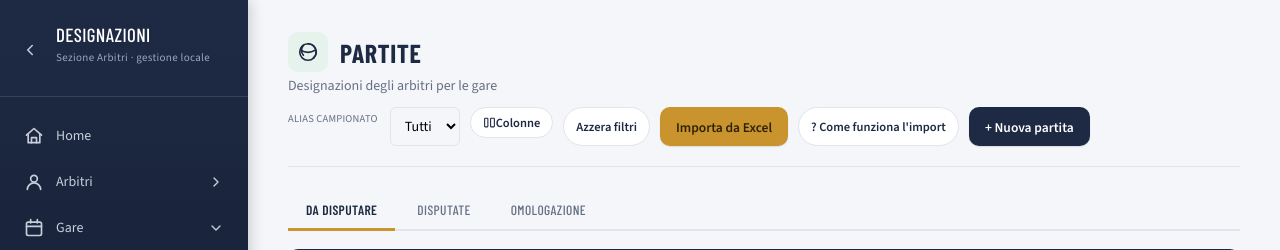
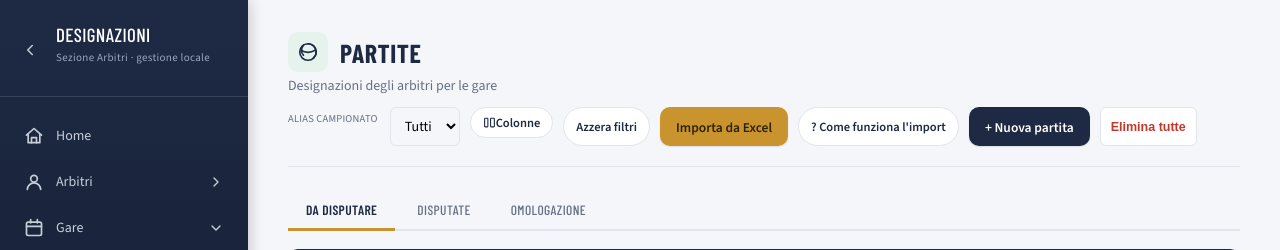
Before and after one commit to compesaro-debug/designazioni-arbitri, a Flask app: page /partite in a window 1280 px wide. Shown: the top 250 px of the page. Run offline with Flask 3, Linux system fonts and the light colour scheme; the visitor is signed in with stand-in values (Sample User, id 1); data that the repository does not hold is empty.

Commit message:
Add a bulk-delete button per Partite tab
"Elimina tutte" on Da disputare / Disputate wipes only that tab's
matches (mirrors what a "sostituisci" import already deletes, minus
the reimport), behind a double confirmation since it's irreversible.

Co-Authored-By: Claude Sonnet 5 <noreply@anthropic.com>

```diff
--- a/app.py
+++ b/app.py
@@ -387,6 +387,20 @@ def delete_partita(id):
     conn.commit()
     conn.close()
     return jsonify({"ok": True})
+
+
+@app.route("/api/partite/elimina-tutte", methods=["DELETE"])
+def elimina_tutte_partite():
+    """Cancella in blocco tutte le partite di una sola scheda (solo 'da disputare' oppure
+    solo 'disputate'), su richiesta esplicita dal pulsante dedicato in Partite. Stesso effetto
+    del DELETE fatto da un import in modalità 'sostituisci' senza però reimportare nulla."""
+    disputata = request.args.get("disputata", "0")
+    conn = db.get_db()
+    eliminate = conn.execute("SELECT COUNT(*) FROM partite WHERE disputata=?", (disputata,)).fetchone()[0]
+    conn.execute("DELETE FROM partite WHERE disputata=?", (disputata,))
+    conn.commit()
+    conn.close()
+    return jsonify({"ok": True, "eliminate": eliminate})
 
 
 @app.route("/api/partite/import", methods=["POST"])
--- a/static/js/partite.js
+++ b/static/js/partite.js
@@ -46,6 +46,9 @@ function cambiaTab(tab) {
   document.getElementById("btn-azzera-filtri-omologazione").style.display = isOmologazione ? "" : "none";
   document.getElementById("btn-importa-partite").style.display = isOmologazione ? "none" : "";
   document.getElementById("btn-nuova-partita").style.display = isOmologazione ? "none" : "";
+  document.getElementById("btn-elimina-tutte-partite").style.display = isOmologazione ? "none" : "";
+  document.getElementById("btn-elimina-tutte-partite").textContent =
+    tab === "disputate" ? "Elimina tutte le disputate" : "Elimina tutte le da disputare";
   document.getElementById("hint-data-futura").style.display = (tab === "disputate" || isOmologazione) ? "" : "none";
 
   if (isOmologazione) {
@@ -193,6 +196,16 @@ async function eliminaPartita(id) {
   caricaPartite();
 }
 
+async function eliminaTutteLePartite() {
+  const etichetta = tabCorrente === "disputate" ? "disputate" : "da disputare";
+  const n = (window._partiteCache || []).length;
+  if (!confirm(`Eliminare TUTTE le ${n} partite "${etichetta}"? L'operazione non si può annullare.`)) return;
+  if (!confirm(`Sei sicuro? Stai per cancellare in blocco tutte le partite "${etichetta}" (le altre schede non vengono toccate).`)) return;
+  const risultato = await apiDelete(`/api/partite/elimina-tutte?disputata=${tabCorrente === "disputate" ? "1" : "0"}`);
+  caricaPartite();
+  alert(`Eliminate ${risultato.eliminate} partite.`);
+}
+
 abilitaOrdinamento("#tabella-head-partite", ordinamentoPartite, renderTabellaPartite);
 abilitaFiltri("#tabella-head-partite", filtriPartite, renderTabellaPartite);
 abilitaRidimensionamentoColonne("#tabella-partite-el");
--- a/templates/partite.html
+++ b/templates/partite.html
@@ -24,6 +24,7 @@
     <button class="btn btn-import" id="btn-importa-partite">Importa da Excel</button>
     <button class="btn-testo" onclick="openOverlay('modale-spiegazione-import')" title="Come funziona l'import">? Come funziona l'import</button>
     <button id="btn-nuova-partita" class="btn btn-primary" onclick="apriModalePartita()">+ Nuova partita</button>
+    <button id="btn-elimina-tutte-partite" class="btn-danger-text" onclick="eliminaTutteLePartite()">Elimina tutte</button>
   </div>
 </div>
 
```
